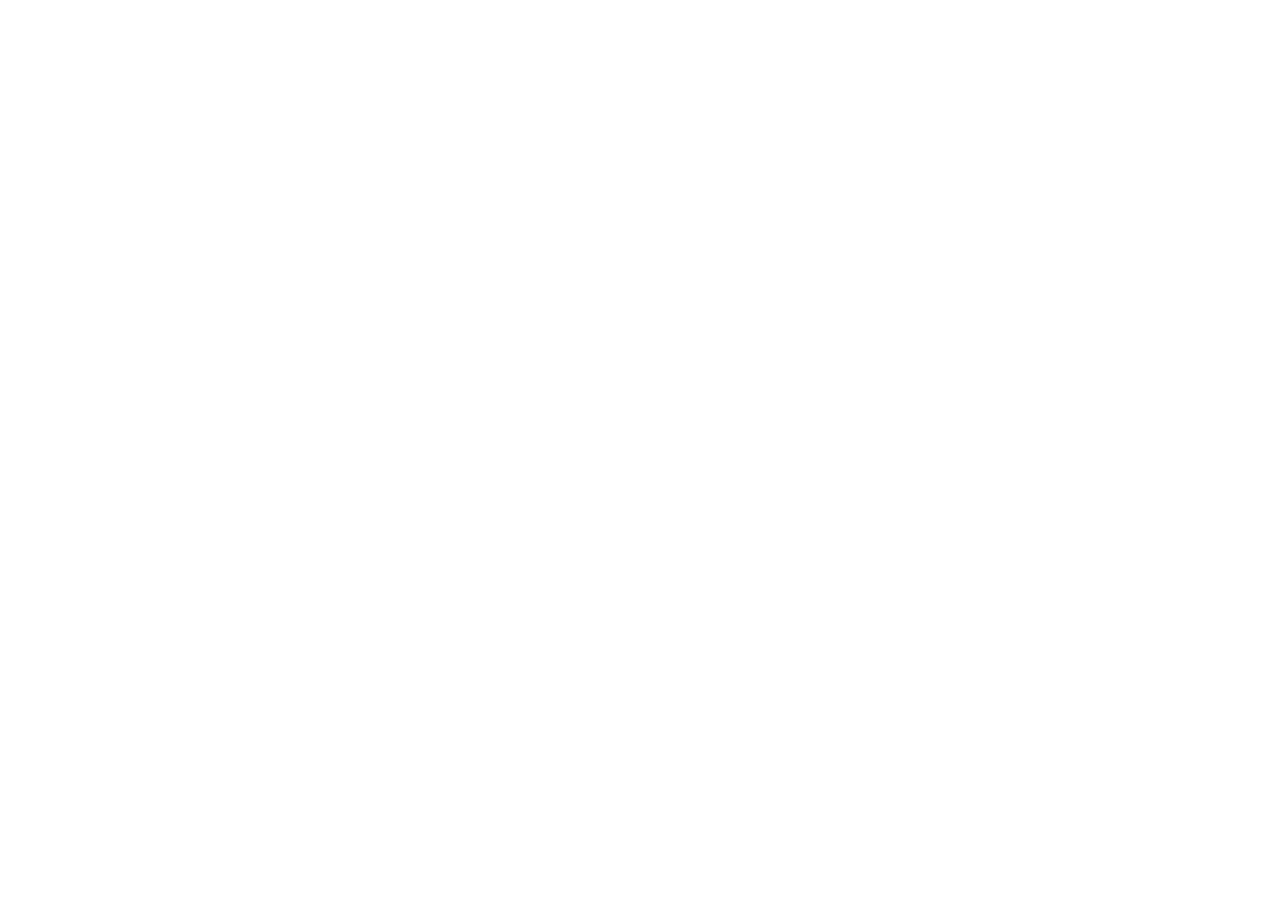
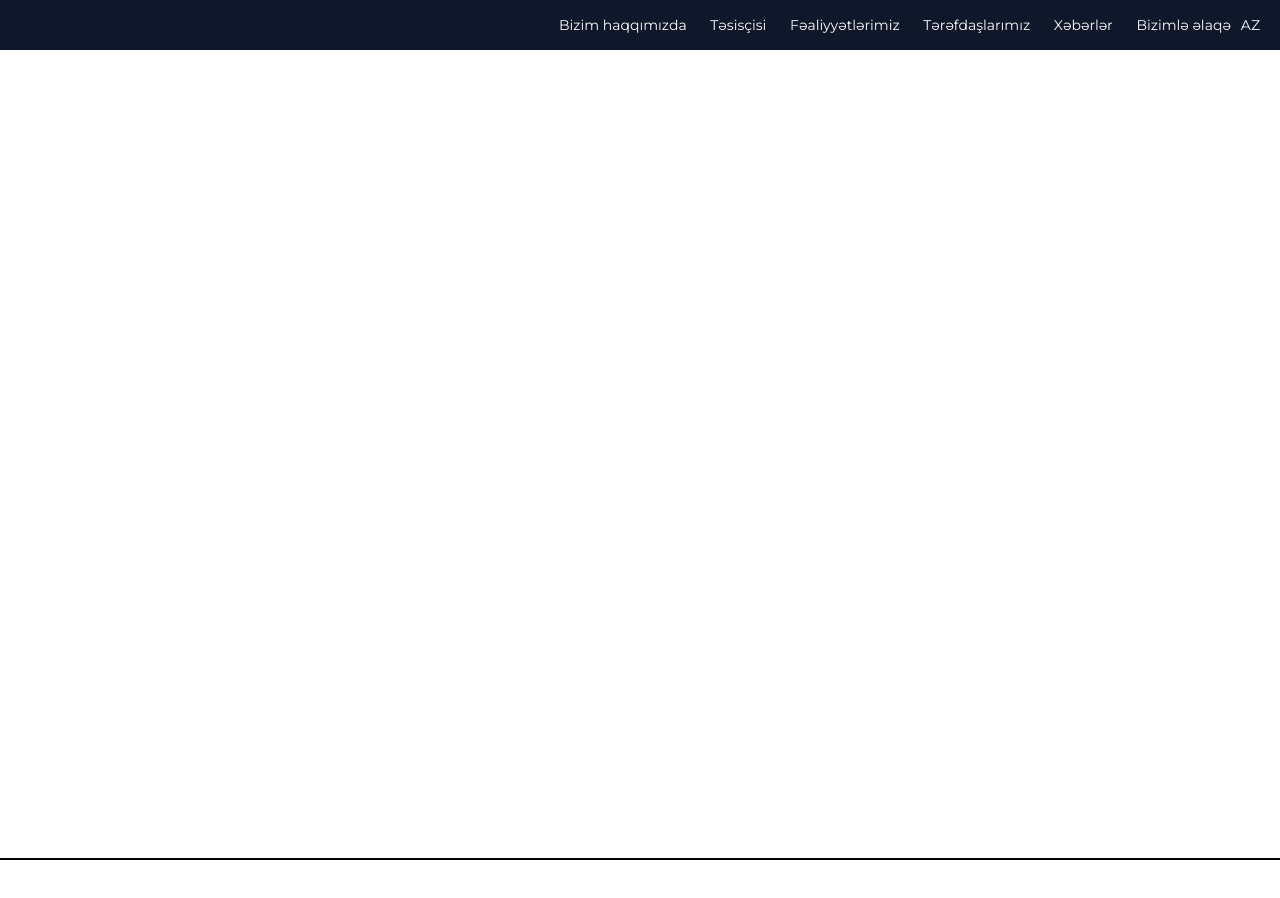
Before and after one commit to dakerdenis/woman_development_union, a plain HTML site: page index.html in a window 1280 px wide. Shown: the top 898 px of the page. Before the commit the page ends 800 px from the top, so only its background shows below. Drawn offline with Linux system fonts and the light colour scheme.

Commit message:
фввув

```diff
--- a/index.html
+++ b/index.html
@@ -3,9 +3,89 @@
 <head>
     <meta charset="UTF-8">
     <meta name="viewport" content="width=device-width, initial-scale=1.0">
-    <title>Document</title>
+    <title>Woman Education climate</title>
+
+    <link rel="stylesheet" href="./style/style.css">
 </head>
 <body>
+    <div class="main__wrapper">
+        <!-----HEADER--->
+        <header class="header">
+            <div class="header__container">
+                <div class="header__logo">
+                    <!-- Logo here -->
+                </div>
 
+                <div class="header__nav__language">
+                    <div class="header_navigation">
+                        <a href="#about_us">Bizim haqqımızda</a>
+                        <a href="#from_founder">Təsisçisi</a>
+                        <a href="#activities">Fəaliyyətlərimiz</a>
+                        <a href="#connections">Tərəfdaşlarımız</a>
+                        <a href="#news">Xəbərlər</a>
+                        <a href="#contact">Bizimlə əlaqə</a>
+                    </div>
+
+                    <div class="header__language">
+                        <div class="language__block">
+                            AZ
+                        </div>
+                    </div>
+                </div>
+            </div>
+        </header>
+
+        <!----MAIN container--->
+        <div class="hero__container">
+            <div class="hero__desc">
+                <!-- Hero description here -->
+            </div>
+            <div class="hero__image">
+                <!-- Hero image here -->
+            </div>
+        </div>
+
+        <!-----About us----->
+        <section id="about_us" class="about_us">
+            <!-- About us content here -->
+        </section>
+
+        <!----From founder---->
+        <section id="from_founder" class="from_founder">
+            <!-- From founder content here -->
+        </section>
+
+        <!----Activities--->
+        <section id="activities" class="activities">
+            <!-- Activities content here -->
+        </section>
+
+        <!----Connections---->
+        <section id="connections" class="connections">
+            <!-- Connections content here -->
+        </section>
+
+        <!---News---->
+        <section id="news" class="news">
+            <!-- News content here -->
+        </section>
+
+        <!---Footer---->
+        <footer id="contact" class="footer">
+            <!-- Contact content here -->
+        </footer>
+    </div>
+
+    <script>
+        // Smooth scrolling polyfill for older browsers
+        document.querySelectorAll('a[href^="#"]').forEach(anchor => {
+            anchor.addEventListener('click', function(e) {
+                e.preventDefault();
+                document.querySelector(this.getAttribute('href')).scrollIntoView({
+                    behavior: 'smooth'
+                });
+            });
+        });
+    </script>
 </body>
 </html>
--- a/style.css
+++ b/style/style.css
@@ -1,5 +1,6 @@
 @import url('https://fonts.googleapis.com/css2?family=Montserrat:ital,wght@0,100..900;1,100..900&display=swap');
 @import url('https://fonts.googleapis.com/css2?family=Montserrat+Alternates:ital,wght@0,100;0,200;0,300;0,400;0,500;0,600;0,700;0,800;0,900;1,100;1,200;1,300;1,400;1,500;1,600;1,700;1,800;1,900&display=swap');
+
 /**! ***COLORS*************/
 /**! ***COLORS*************/
 /**! ***COLORS*************/
@@ -7,10 +8,7 @@
   --dark: #0F172A;
   --light_green: #7CB040;
   --second_blue: #003A48;
-
 }
-
-
 
 * {
   padding: 0;
@@ -45,8 +43,8 @@ aside {
 
 html,
 body {
- /* height: 100%;*/
- min-height: 1500px;
+  /* height: 100%;*/
+  min-height: 1500px;
   width: 100%;
   font-size: 100%;
   line-height: 1;
@@ -55,7 +53,7 @@ body {
   -moz-text-size-adjust: 100%;
   -webkit-text-size-adjust: 100%;
   font-family: "Montserrat", sans-serif;
-  background-color: #000;
+  background-color: #fff;
   color: #fff;
 }
 
@@ -112,6 +110,52 @@ h6 {
   font-size: inherit;
   font-weight: 400;
 }
-.main__wrapper {
-  padding-top: 60px; /* Ensure there is enough padding at the top */
+
+.main__wrapper {}
+
+/* Add smooth scrolling to the whole page */
+html {
+  scroll-behavior: smooth;
 }
+
+/* Example styles for the sections */
+.main__wrapper section {
+  padding: 60px 20px;
+  height: 100vh;
+  border-bottom: 2px solid #000;
+}
+
+.header {
+  position: fixed;
+  top: 0;
+  width: 100%;
+  height: 50px;
+  background-color: var(--dark); /* Change background color as needed */
+  color: #fff; /* Change text color as needed */
+  z-index: 1000; /* Ensure the header is above other content */
+}
+
+.header__container {
+  display: flex;
+  justify-content: space-between;
+  align-items: center;
+  height: 100%;
+  padding: 0 20px; /* Add padding as needed */
+}
+
+.header_navigation a {
+  margin: 0 10px;
+  text-decoration: none;
+  color: #fff; /* Ensure links are readable against the header background */
+}
+
+.header__nav__language {
+  display: flex;
+  align-items: center;
+}
+
+.hero__container {
+  display: flex;
+  justify-content: space-between;
+  padding-top: 60px; /* To prevent content from being hidden behind the fixed header */
+}
```
